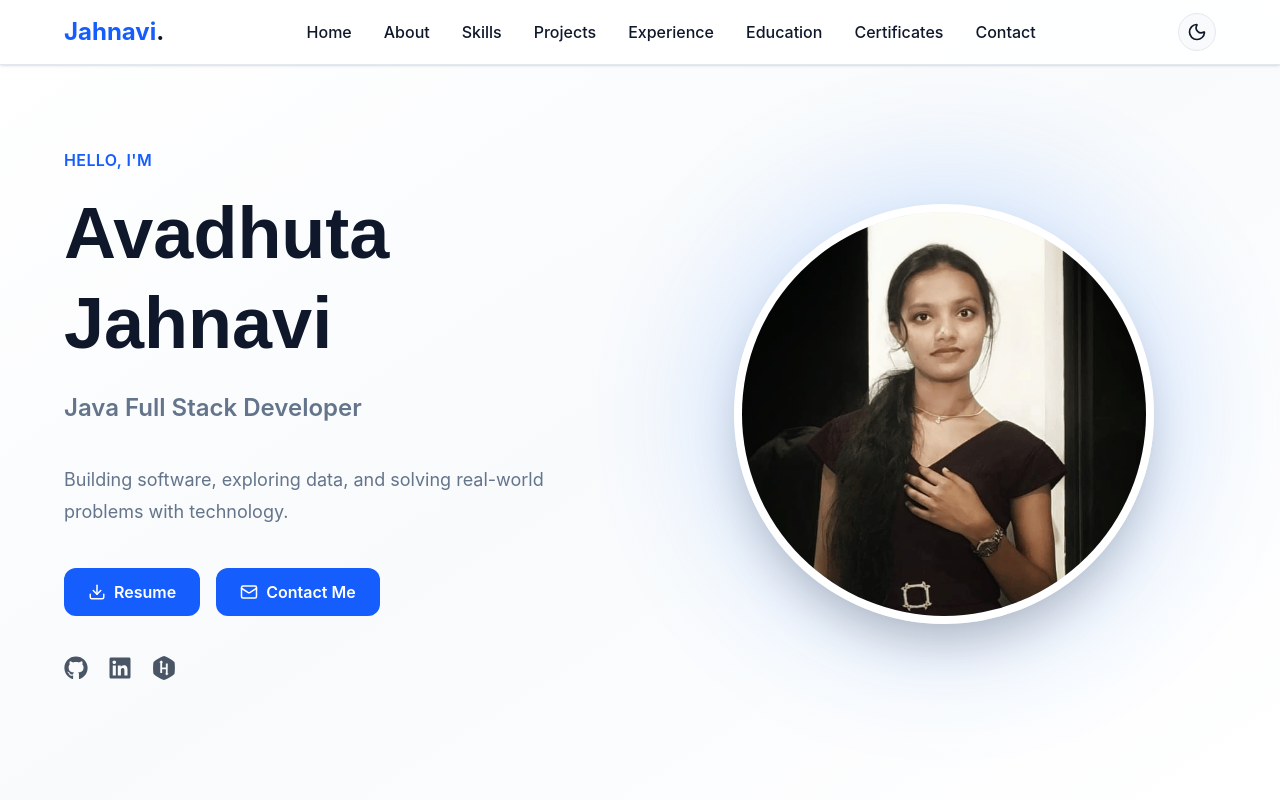
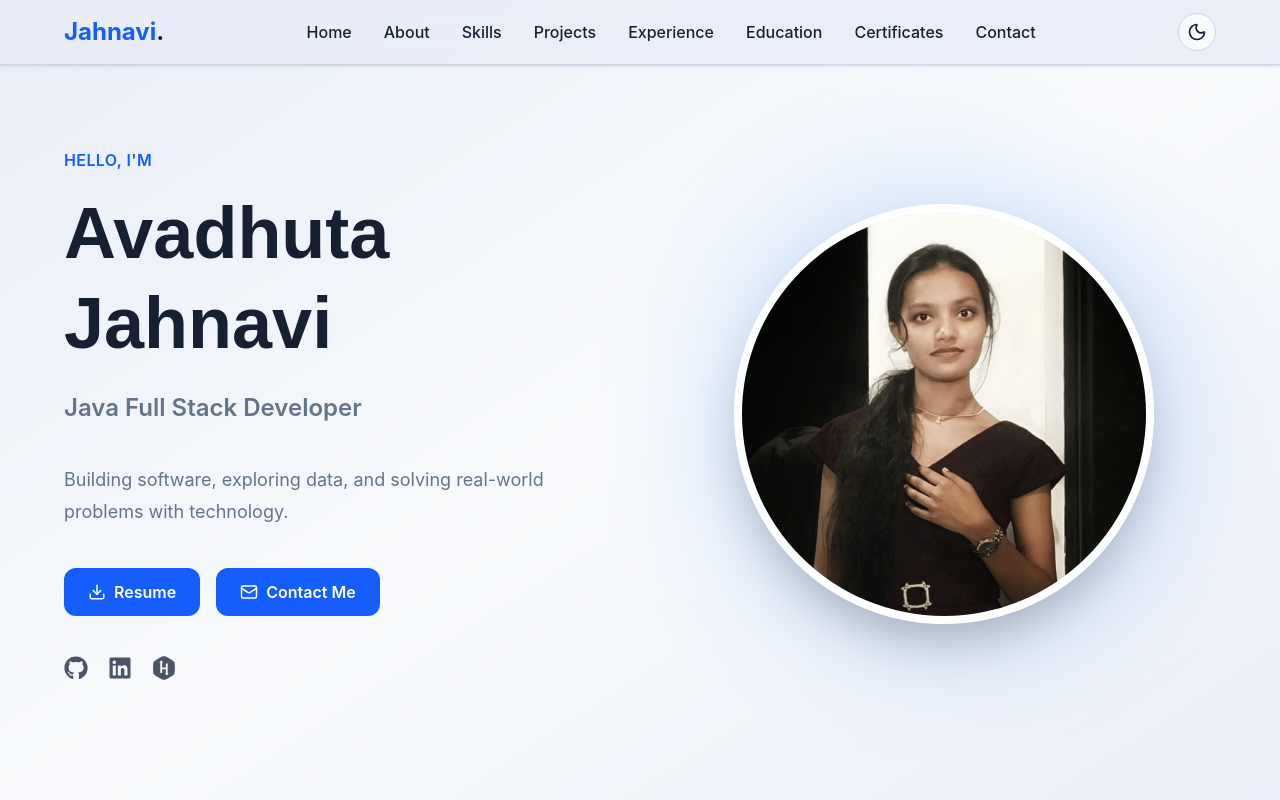
Before and after one commit to Jahnavi-Avadhuta/portfolio-website, a React (Vite) app: page / in a window 1280 px wide. Shown: the top 800 px of the page. Built offline with nearby package versions, Linux system fonts and the light colour scheme.

Commit message:
Updated the background in light mode

```diff
--- a/src/index.css
+++ b/src/index.css
@@ -3,14 +3,11 @@
 :root {
   --primary: #2563eb;
   --secondary: #1e40af;
-
-  --background: #ffffff;
+  --background: #e8edf7;
   --surface: #f8fafc;
-
-  --text: #0f172a;
+  --text: #172033;
   --text-light: #64748b;
-
-  --border: #e2e8f0;
+  --border: #cdd6e6;
 }
 
 .dark {
```
